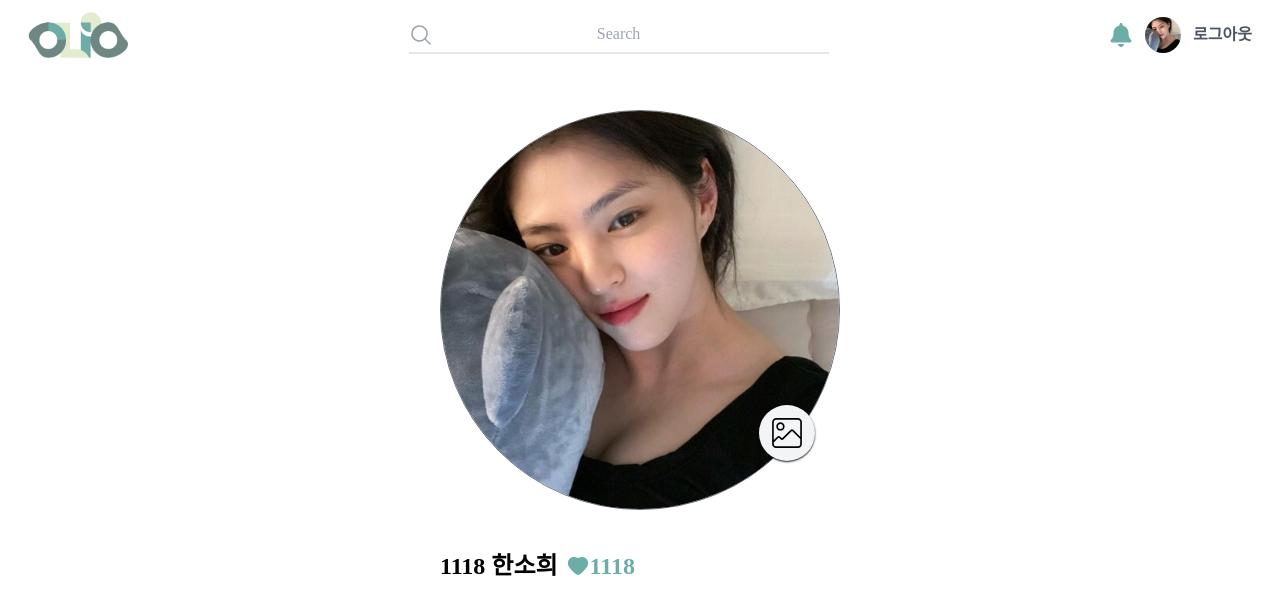
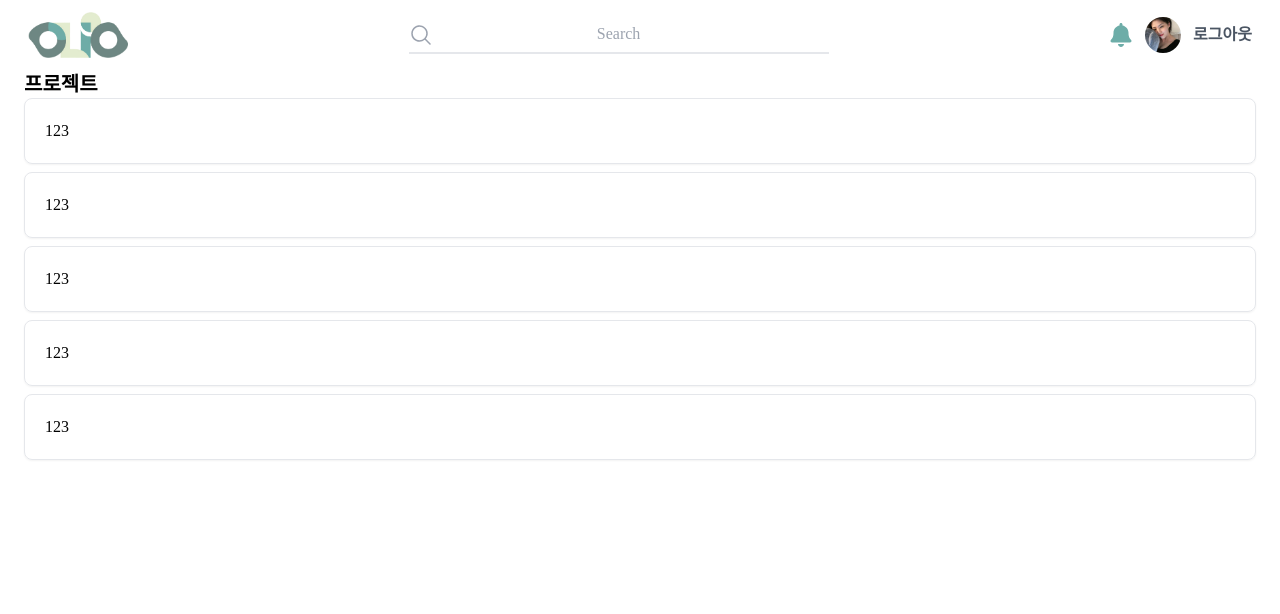
Before and after one commit to choidy180/nextjs-v13-oio, a Next.js app: page /board/main/detail in a window 1280 px wide. Shown: the top 614 px of the page. Built offline with nearby package versions, Linux system fonts and the light colour scheme; a web font is replaced by a local one.

Commit message:
'commit'

```diff
--- a/pages/board/main/detail.tsx
+++ b/pages/board/main/detail.tsx
@@ -4,11 +4,15 @@ import ProfileImage from 'assets/image/84a3b991ea73f01ee836d069dcc4b41d37bb4098.
 import Container from '@/components/container'
 import { CiImageOn } from "react-icons/ci";
 import { AiFillHeart } from '@react-icons/all-files/ai/AiFillHeart'
+import { AiOutlinePaperClip } from '@react-icons/all-files/ai/AiOutlinePaperClip'
+import { AiOutlineMail } from '@react-icons/all-files/ai/AiOutlineMail'
+import { AiOutlinePlus } from '@react-icons/all-files/ai/AiOutlinePlus'
+import { BsHeart } from '@react-icons/all-files/bs/BsHeart'
 
 function mainDetail() {
     return (
         <Container>
-            <div className='w-full flex flex-col items-center max-w-[400px]'>
+            {/* <div className='w-full flex flex-col items-start max-w-[400px] pb-10'>
                 <div className='relative w-[400px] h-[400px] box-border my-10 rounded-full border-solid border-gray-500 border-[1px] group cursor-pointer'>
                     <Image
                         src={ProfileImage}
@@ -21,17 +25,70 @@ function mainDetail() {
                         className='absolute right-6 bottom-12 w-14 h-14 bg-gray-100 p-2 rounded-full shadow-sm shadow-[#141414]'
                     />
                 </div>
-                <h4 className='w-full text-2xl font-bold flex items-center space-x-2'><span>1118 한소희</span><span className='flex items-center text-[#6DADA8]'><AiFillHeart/> 1118</span></h4>
+                <h4 className='text-2xl font-bold flex items-center space-x-2'><span>1118 한소희</span><span className='flex items-center text-[#6DADA8]'><AiFillHeart/> 1118</span></h4>
+                <h4 className='text-lg text-gray-500'>9아토엔터테인먼트</h4>
+                <h4 className='text-lg mt-3'>달려라 소희</h4>
+                <p className='mt-4 board_detail_moreInfo'>
+                    <AiOutlinePaperClip className='w-6 h-6'/>
+                    <span>https://www.instagram.com/xeesoxee</span>
+                </p>
+                <p className='board_detail_moreInfo'>
+                    <AiOutlineMail className='w-6 h-6'/>
+                    <span>xeesoxee@naver.com</span>
+                </p>
+                <p className='board_detail_moreInfo'>
+                    <BsHeart className='w-6 h-6'/>
+                    <span>좋아요를 준 포트폴리오 1118</span>
+                </p>
+
+                <button className='mt-5 py-3 px-28 rounded-lg border-solid border-[2px] text-base border-gray-300 text-gray-500'>프로필 수정</button>
+
+                <div className='w-full flex flex-col justify-center items-start'>
+                    <h4 className='py-4 pt-16 text-xl font-semibold'>사용 기술</h4>
+                    <p className='flex items-center text-right absolute right-0 top-28'><span>추가</span><AiOutlinePlus/></p>
+
+                    <div className='w-full flex flex-col justify-center items-start'>
+                        <h4 className='font-semibold mt-8'>React</h4>
+                        <span className='text-sm left-[calc(90%-12px)]'>90%</span>
+                        <div className='w-full h-2 bg-gray-200 rounded-xl'>
+                            <div className='absolute top-0 rounded-xl left-0 w-[calc(90%)] h-2 bg-[#54C0D0]'/>
+                        </div>
+                    </div>
+                    <div className='w-full flex flex-col justify-center items-start'>
+                        <h4 className='font-semibold mt-8'>node.js</h4>
+                        <span className='text-sm left-[calc(90%-12px)]'>90%</span>
+                        <div className='w-full h-2 bg-gray-200 rounded-xl'>
+                            <div className='absolute top-0 rounded-xl left-0 w-[calc(90%)] h-2 bg-[#586A90]'/>
+                        </div>
+                    </div>
+                    <div className='w-full flex flex-col justify-center items-start'>
+                        <h4 className='font-semibold mt-8'>Next.js</h4>
+                        <span className='text-sm left-[calc(70%-12px)]'>70%</span>
+                        <div className='w-full h-2 bg-gray-200 rounded-xl'>
+                            <div className='absolute top-0 rounded-xl left-0 w-[calc(70%)] h-2 bg-[#58938A]'/>
+                        </div>
+                    </div>
+                    <div className='w-full flex flex-col justify-center items-start'>
+                        <h4 className='font-semibold mt-8'>Firebase</h4>
+                        <span className='text-sm left-[calc(100%-12px)]'>100%</span>
+                        <div className='w-full h-2 bg-gray-200 rounded-xl'>
+                            <div className='absolute top-0 rounded-xl left-0 w-[calc(100%)] h-2 bg-[#935B7F]'/>
+                        </div>
+                    </div>
+                </div>
+
+            </div> */}
+            <div className='w-full flex flex-col items-start'>
+                <h4 className='text-xl font-semibold'>프로젝트</h4>
+
+                 <div className='w-full space-y-2'>
+                    {[0,1,2,3,4].map((content, i) => (
+                        <div key={i} className='w-full border-[1.6px] p-5 rounded-lg shadow-sm'>
+                            123
+                        </div>
+                    ))}
+                </div>
             </div>
-            {/* <div>
-                <Image
-                    src={ProfileImage}
-                    width={1000}
-                    height={1000}
-                    alt={'Image'}
-                    className='object-fill group-hover:scale-105 transition'
-                />
-            </div> */}
         </Container>
     )
 }
--- a/styles/globals.css
+++ b/styles/globals.css
@@ -55,4 +55,9 @@ input {
     .enterJoinInput {
         @apply w-full bg-gray-200 px-3 py-2 text-slate-700 placeholder:text-slate-500 rounded-lg
     }
+
+    /* board detail */
+    .board_detail_moreInfo {
+        @apply text-lg flex items-center space-x-3 pt-1
+    }
 }
```
Also changed, not shown: assets/image/apple.png (added).
